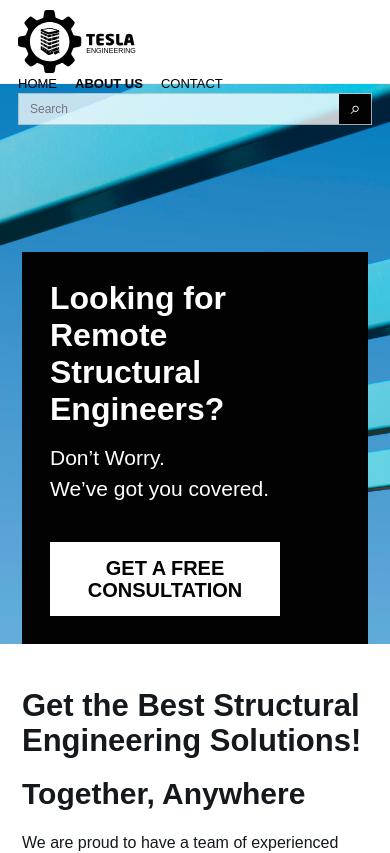
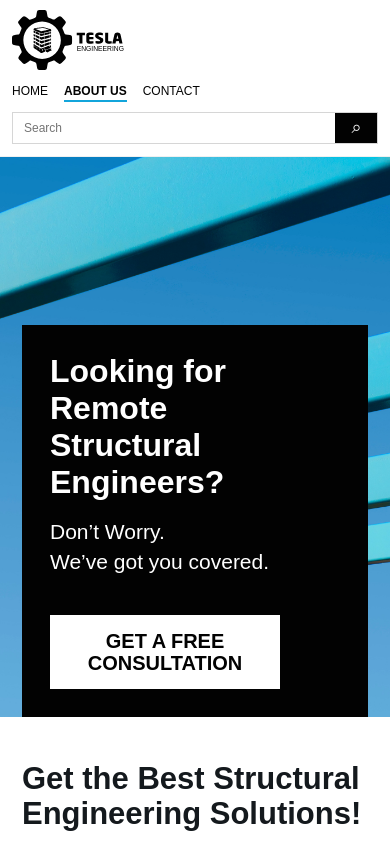
Before and after one commit to Samizen/tesla_website, a Next.js app: page / in a window 390 px wide. Shown: the top 853 px of the page. Built offline with nearby package versions, Linux system fonts and the light colour scheme; a web font is replaced by a local one.

Commit message:
Fix mobile header overflow

```diff
--- a/src/app/globals.css
+++ b/src/app/globals.css
@@ -1318,19 +1318,39 @@ main {
   .site-header {
     position: sticky;
     grid-template-columns: 1fr;
-    gap: 10px;
-    padding: 10px 18px;
+    height: auto;
+    gap: 8px;
+    padding: 10px 12px 12px;
   }
 
   .brand {
-    width: 118px;
+    width: 112px;
   }
 
   .site-header nav {
     justify-content: start;
-    gap: 18px;
-    overflow-x: auto;
-    font-size: 13px;
+    width: 100%;
+    gap: 16px;
+    overflow-x: hidden;
+    font-size: 12px;
+    white-space: nowrap;
+  }
+
+  .search {
+    width: 100%;
+    max-width: 100%;
+    justify-self: stretch;
+  }
+
+  .search button {
+    flex: 0 0 42px;
+    width: 42px;
+  }
+
+  .search-results {
+    right: 0;
+    left: 0;
+    width: 100%;
   }
 
   .hero {
```
